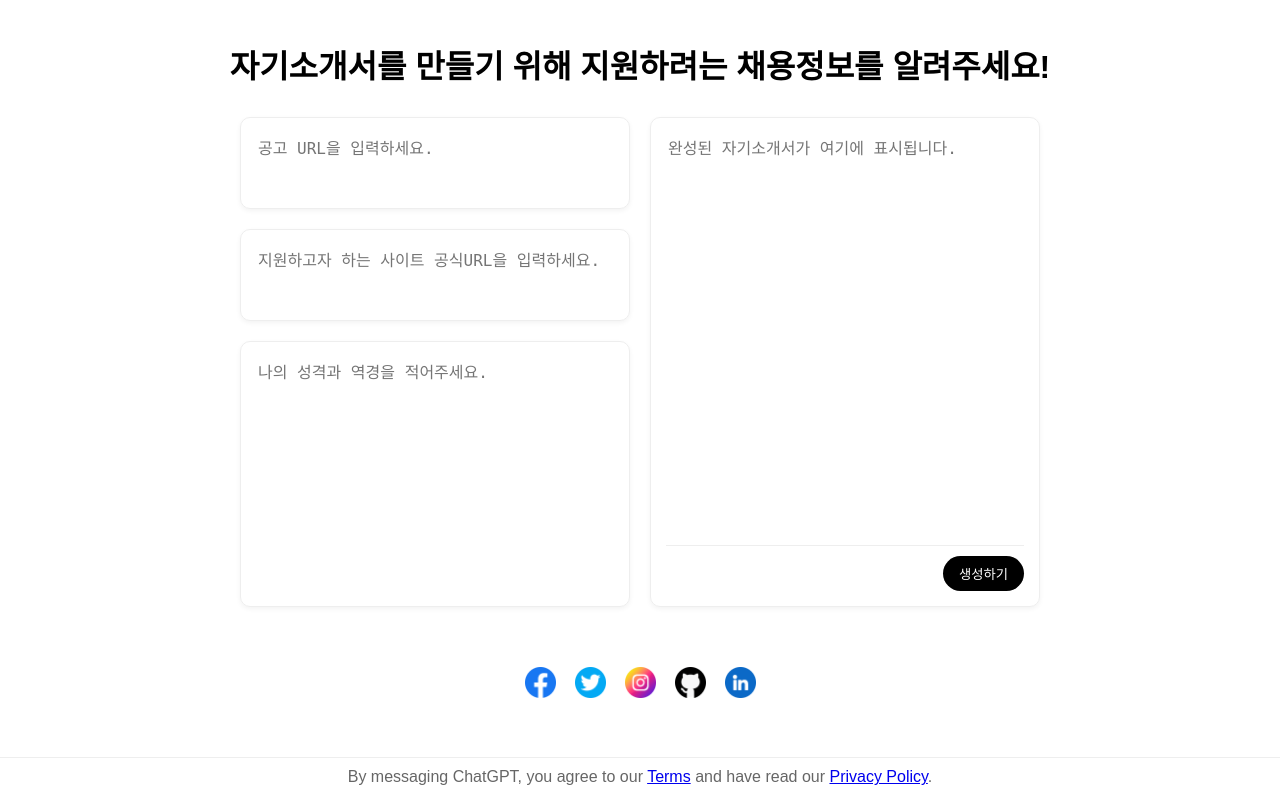
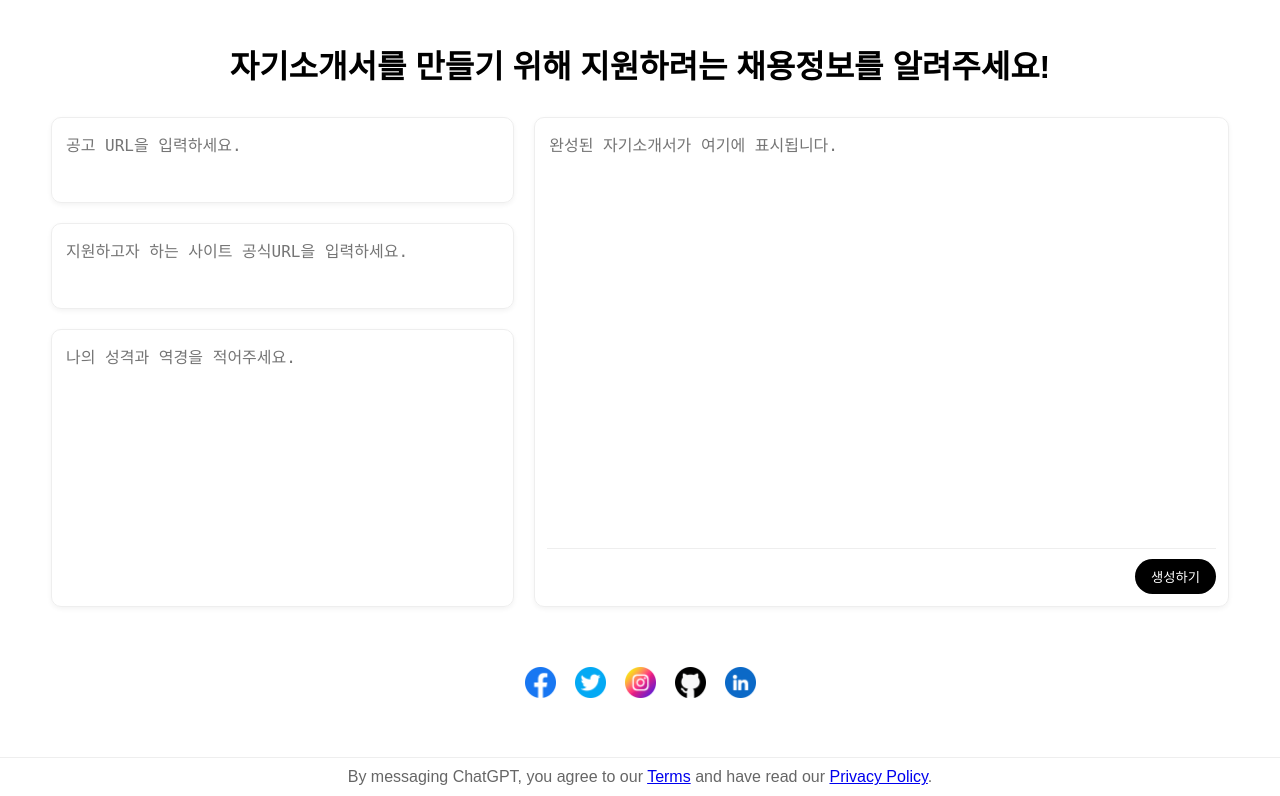
Before and after one commit to CV-Factory/CVFactoryForLocal, a Django app: template templates/index.html in a window 1280 px wide. Shown: the part 68-864 px from the top of the page. Run offline with Django 3.2, Linux system fonts and the light colour scheme; the template is opened without the code that fills it, so the values that code supplies are empty; some libraries are stand-ins or nearby versions.

Commit message:
너비를 더 늘림

```diff
--- a/static/stylesheet.css
+++ b/static/stylesheet.css
@@ -34,8 +34,8 @@ h1 {
 
 /* 프롬프트 컨테이너 레이아웃 */
 .prompt-container {
-  width: 90%;
-  max-width: 800px;
+  width: 95%;
+  max-width: 1200px;
   display: flex;
   flex-wrap: wrap;
   gap: 20px;
@@ -68,7 +68,7 @@ h1 {
   width: 100%;
   border: 1px solid #eee;
   border-radius: 10px;
-  padding: 15px;
+  padding: 12px;
   box-shadow: 0 2px 5px rgba(0,0,0,.05);
   box-sizing: border-box;
   display: flex;
--- a/templates/index.html
+++ b/templates/index.html
@@ -62,7 +62,7 @@
 
 
   <!-- 프롬프트 레이아웃 컨테이너 -->
-  <div class="prompt-container">
+  <div class="prompt-container" style="width: 95%; max-width: 1200px;">
     <!-- 왼쪽 열: 3개의 작은 프롬프트 -->
     <div class="left-column">
       <!-- 프롬프트 1 -->
@@ -82,7 +82,7 @@
     </div>
 
     <!-- 오른쪽 열: 1개의 큰 프롬프트 -->
-    <div class="right-column">
+    <div class="right-column" style="flex: 1.5;">
       <!-- 프롬프트 4 -->
       <div class="chat-box large-prompt">
         <textarea id="generated_resume" placeholder="완성된 자기소개서가 여기에 표시됩니다." class="large-textarea"></textarea>
```
